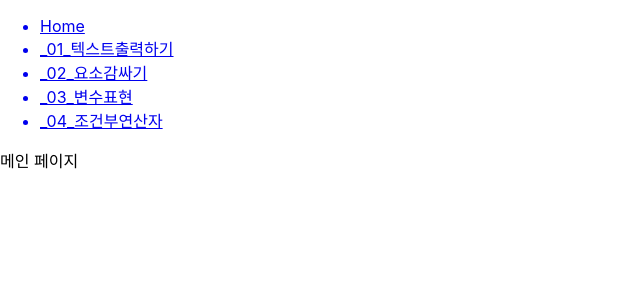
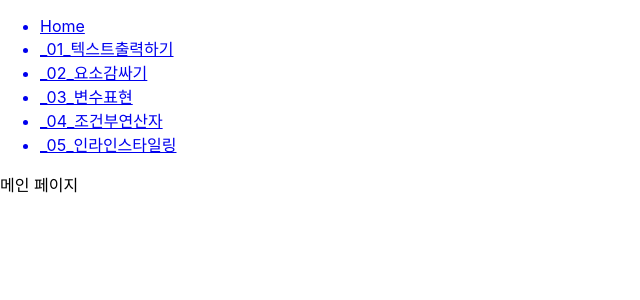
Before and after one commit to shreder0804/the-art-of-react, a React (Create React App) app: page / in a window 1280 px wide. Shown: the top 300 px of the page, without its empty margins (0-640 px from the left). Built offline with nearby package versions, Linux system fonts and the light colour scheme; the HTML template or start-up script is replaced by a standard one.

Commit message:
2장 JSX : 5 예제 추가

```diff
--- a/src/App.js
+++ b/src/App.js
@@ -1,15 +1,16 @@
-import React from 'react';
-import { BrowserRouter, Route, Routes, Link } from 'react-router-dom';
-import Home from './example/Home';
-import _01_텍스트출력하기 from './example/01_jsx/_01_텍스트출력하기';
-import _02_요소감싸기 from './example/01_jsx/_02_요소감싸기';
-import _03_변수표현 from './example/01_jsx/_03_변수표현';
-import _04_조건부연산자 from './example/01_jsx/_04_조건부연산자';
+import React from "react";
+import { BrowserRouter, Route, Routes, Link } from "react-router-dom";
+import Home from "./example/Home";
+import _01_텍스트출력하기 from "./example/01_jsx/_01_텍스트출력하기";
+import _02_요소감싸기 from "./example/01_jsx/_02_요소감싸기";
+import _03_변수표현 from "./example/01_jsx/_03_변수표현";
+import _04_조건부연산자 from "./example/01_jsx/_04_조건부연산자";
+import _05_인라인스타일링 from "./example/01_jsx/_05_인라인스타일링";
 
 function App() {
   const title = {
-    name: ['_01_텍스트출력하기', '_02_요소감싸기', '_03_변수표현', '_04_조건부연산자'],
-    src: ['print-text', 'element-cover', 'variable-expression', 'conditional-operator'],
+    name: ["_01_텍스트출력하기", "_02_요소감싸기", "_03_변수표현", "_04_조건부연산자", "_05_인라인스타일링"],
+    src: ["print-text", "element-cover", "variable-expression", "conditional-operator", "inline-style"],
   };
 
   return (
@@ -33,6 +34,9 @@ function App() {
               <Link to={`/${title.src[3]}`}>
                 <li>{title.name[3]}</li>
               </Link>
+              <Link to={`/${title.src[4]}`}>
+                <li>{title.name[4]}</li>
+              </Link>
             </ul>
           </nav>
         </div>
@@ -42,6 +46,7 @@ function App() {
           <Route exact path={`/${title.src[1]}`} element={<_02_요소감싸기 />} />
           <Route exact path={`/${title.src[2]}`} element={<_03_변수표현 />} />
           <Route exact path={`/${title.src[3]}`} element={<_04_조건부연산자 />} />
+          <Route exact path={`/${title.src[4]}`} element={<_05_인라인스타일링 />} />
         </Routes>
       </div>
     </BrowserRouter>
--- /dev/null
+++ b/src/example/01_jsx/_05_인라인스타일링.js
@@ -0,0 +1,24 @@
+import React from "react";
+import "./css/_05_인라인스타일링.css";
+
+export default function _05_인라인스타일링() {
+  // 변수에 스타일을 지정하여 JSX에 넣을 수 있다.
+  const name = "react";
+  const name02 = "vue";
+  const name03 = "angular";
+  const style = {
+    backgroundColor: "green",
+    fontSize: "1.2rem",
+    fontWeight: "bold",
+  };
+  return (
+    <>
+      <div style={style}>{name}</div>
+      {/* 태그 내부에 직접적으로 인라인 스타일링도 가능하다. */}
+      {/* 객체 형식으로 스타일을 표기할 땐 하이픈(-) 대신 카멜 표기법으로 표기한다. */}
+      <div style={{ backgroundColor: "blue", fontSize: "1.5rem", color: "yellow", fontWeight: "bold", padding: "13px", margin: "10px" }}>{name02}</div>
+      {/* 보통은 외부에 따로 css를 만들어 className을 사용하여 적용한다 */}
+      <div className="box01">{name03}</div>
+    </>
+  );
+}
--- /dev/null
+++ b/src/example/01_jsx/css/_05_인라인스타일링.css
@@ -0,0 +1,7 @@
+.box01 {
+  background-color: yellow;
+  font-size: 20px;
+  margin: 10px;
+  font-weight: bold;
+  color: blueviolet;
+}
```
